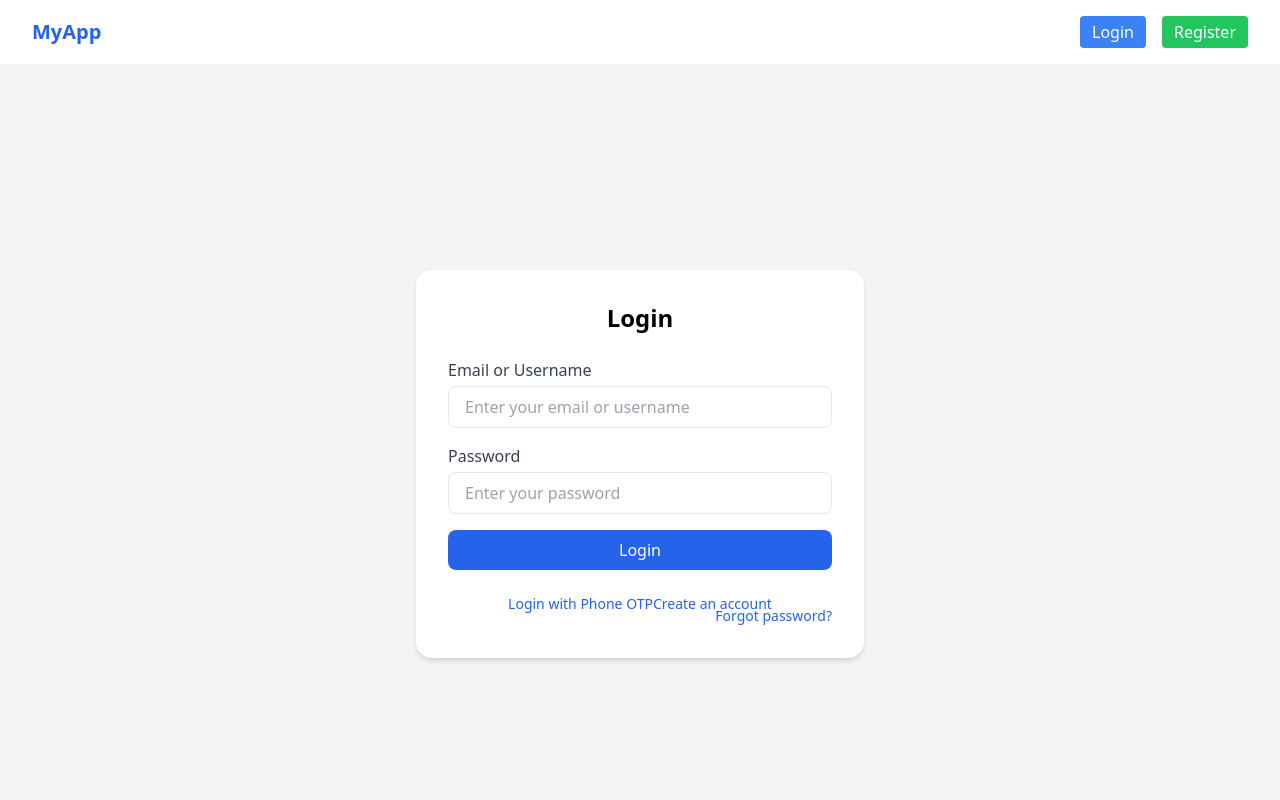
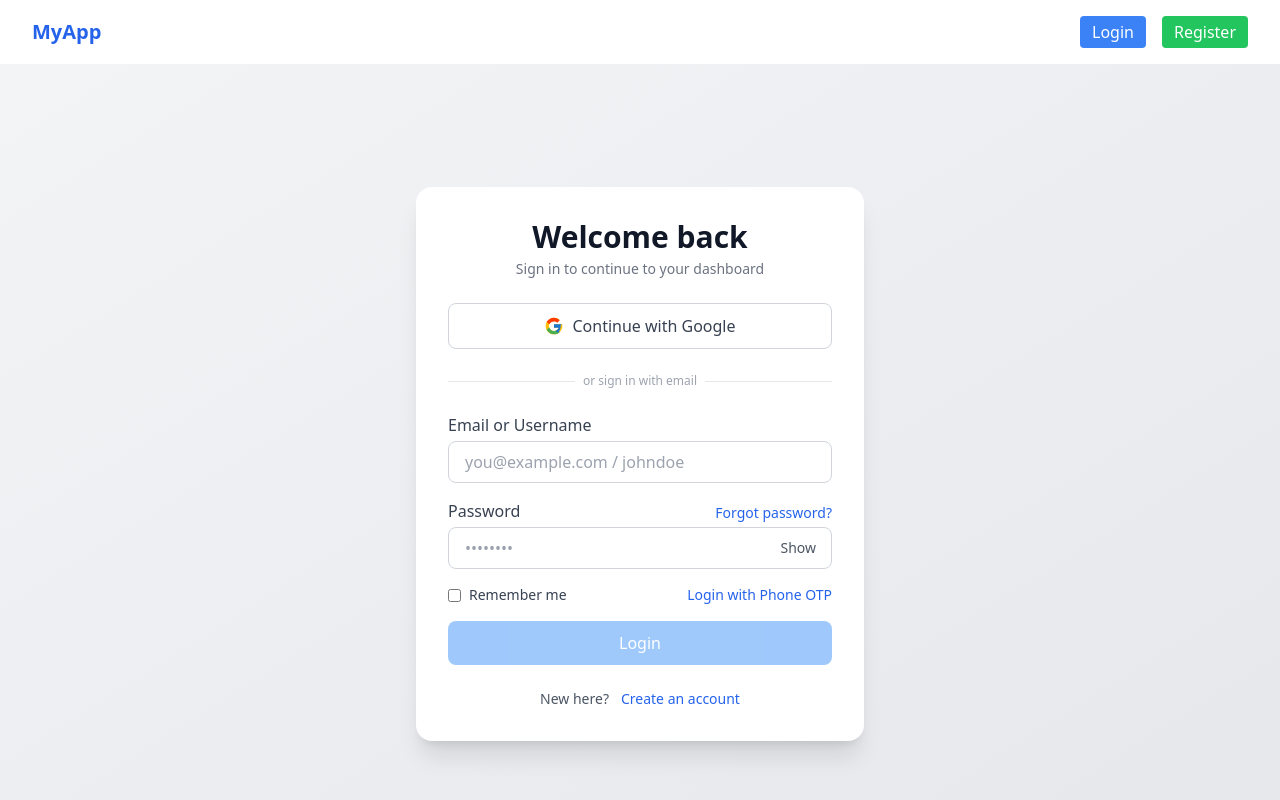
Before and after one commit to HussainShafayet/accounts-service, a React (Vite) app: page /login in a window 1280 px wide. Shown: the top 800 px of the page. Built offline with nearby package versions, Linux system fonts and the light colour scheme; no server answers.

Commit message:
Login UI update

```diff
--- a/src/pages/Login.jsx
+++ b/src/pages/Login.jsx
@@ -1,85 +1,255 @@
 // src/pages/Login.jsx
-import { useState, useEffect } from "react";
+import { useState, useEffect, useRef } from "react";
 import { useDispatch, useSelector } from "react-redux";
-import { loginUser, fetchMe } from "../features/auth/authThunks";
+import { loginUser /*, fetchMe*/ } from "../features/auth/authThunks";
 import { Link, useNavigate } from "react-router-dom";
 
 export default function Login() {
   const dispatch = useDispatch();
   const navigate = useNavigate();
-  const { loading, error, isAuthenticated, user } = useSelector((s) => s.auth);
+  const { loading, error, isAuthenticated } = useSelector((s) => s.auth);
 
   const [form, setForm] = useState({ identifier: "", password: "" });
+  const [touched, setTouched] = useState({});
+  const [showPw, setShowPw] = useState(false);
+  const [localError, setLocalError] = useState("");
+  const [capsOn, setCapsOn] = useState(false);
 
-  // if already authenticated -> go dashboard
+  const pwRef = useRef(null);
+
+  // already authenticated → go dashboard
   useEffect(() => {
     if (isAuthenticated) navigate("/dashboard");
   }, [isAuthenticated, navigate]);
 
-  const onSubmit = (e) => {
+  // simple validation
+  const errors = {};
+  if (touched.identifier && !form.identifier.trim()) {
+    errors.identifier = "Please enter your email or username.";
+  }
+  if (touched.password && !form.password) {
+    errors.password = "Please enter your password.";
+  }
+
+  const onSubmit = async (e) => {
     e.preventDefault();
-    const body = form.identifier.includes("@")
-      ? { login: form.identifier, password: form.password }
-      : { login: form.identifier, password: form.password };
+    setTouched({ identifier: true, password: true });
+    setLocalError("");
 
-    dispatch(loginUser(body)).then((res) => {
-      if (res.meta.requestStatus === "fulfilled") {
-        // optional fetch profile
-        //dispatch(fetchMe());
-      }
-    });
+    if (!form.identifier.trim() || !form.password) return;
+
+    const body = { login: form.identifier.trim(), password: form.password };
+
+    const res = await dispatch(loginUser(body));
+    if (res.meta.requestStatus === "fulfilled") {
+      // optionally: dispatch(fetchMe());
+      navigate("/dashboard");
+    } else {
+      // optional local friendly mapping
+      setLocalError(
+        typeof res.payload === "string"
+          ? res.payload
+          : res?.payload?.detail || "Login failed. Check your credentials."
+      );
+    }
   };
 
+  // detect caps lock for password
+  const onKeyUpPw = (e) => {
+    if (!e?.getModifierState) return;
+    setCapsOn(e.getModifierState("CapsLock"));
+  };
+
+  const disableSubmit = loading || !form.identifier.trim() || !form.password;
+
   return (
-    <div className="flex items-center justify-center min-h-screen bg-gray-100">
-      <div className="w-full max-w-md bg-white rounded-2xl shadow-md p-8">
-        <h2 className="text-2xl font-semibold text-center mb-6">Login</h2>
-        <form onSubmit={onSubmit} className="space-y-4">
+    <div className="flex items-center justify-center min-h-screen bg-gradient-to-br from-gray-100 to-gray-200 px-4">
+      <div className="w-full max-w-md bg-white rounded-2xl shadow-xl p-8">
+        {/* header */}
+        <div className="text-center mb-6">
+          <h2 className="text-3xl font-bold text-gray-900">Welcome back</h2>
+          <p className="text-gray-500 text-sm mt-1">
+            Sign in to continue to your dashboard
+          </p>
+        </div>
+
+        {/* 3rd-party CTA (placeholder) */}
+        <div className="space-y-3 mb-4">
+          <button
+            type="button"
+            onClick={() => {
+              // TODO: wire Google OAuth (GIS / popup)
+              // e.g., dispatch(loginWithGoogle()) then navigate
+              alert("Google Sign-In coming soon!");
+            }}
+            className="w-full border border-gray-300 rounded-lg py-2.5 px-4 flex items-center justify-center gap-2 hover:bg-gray-50 transition"
+          >
+            <svg
+              className="w-5 h-5"
+              viewBox="0 0 48 48"
+              xmlns="http://www.w3.org/2000/svg"
+            >
+              <path fill="#FFC107" d="M43.611,20.083H42V20H24v8h11.303C33.602,32.387,29.226,36,24,36c-6.627,0-12-5.373-12-12
+                s5.373-12,12-12c3.059,0,5.842,1.154,7.961,3.039l5.657-5.657C33.94,6.053,29.211,4,24,4C12.955,4,4,12.955,4,24
+                s8.955,20,20,20c11.045,0,20-8.955,20-20C44,22.659,43.862,21.35,43.611,20.083z"/>
+              <path fill="#FF3D00" d="M6.306,14.691l6.571,4.819C14.655,16.109,18.961,13,24,13c3.059,0,5.842,1.154,7.961,3.039l5.657-5.657
+                C33.94,6.053,29.211,4,24,4C16.318,4,9.656,8.337,6.306,14.691z"/>
+              <path fill="#4CAF50" d="M24,44c5.166,0,9.86-1.977,13.409-5.195l-6.19-5.238C29.23,35.483,26.747,36,24,36
+                c-5.201,0-9.565-3.584-11.121-8.442l-6.512,5.02C9.691,39.556,16.322,44,24,44z"/>
+              <path fill="#1976D2" d="M43.611,20.083H42V20H24v8h11.303c-1.088,3.387-3.932,6.064-7.493,7.189l6.19,5.238
+                C35.06,39.623,40,32.5,40,24C40,22.659,39.862,21.35,43.611,20.083z"/>
+            </svg>
+            <span className="font-medium text-gray-700">Continue with Google</span>
+          </button>
+        </div>
+
+        {/* divider */}
+        <div className="relative my-6">
+          <div className="absolute inset-0 flex items-center">
+            <div className="w-full border-t border-gray-200" />
+          </div>
+          <div className="relative flex justify-center text-xs">
+            <span className="px-2 bg-white text-gray-400">or sign in with email</span>
+          </div>
+        </div>
+
+        {/* form */}
+        <form onSubmit={onSubmit} className="space-y-4" noValidate>
+          {/* identifier */}
           <div>
-            <label className="block text-gray-700 mb-1">Email or Username</label>
+            <label htmlFor="identifier" className="block text-gray-700 mb-1">
+              Email or Username
+            </label>
             <input
+              id="identifier"
               type="text"
-              placeholder="Enter your email or username"
+              placeholder="you@example.com / johndoe"
               value={form.identifier}
-              onChange={(e) => setForm({ ...form, identifier: e.target.value })}
-              required
-              className="w-full px-4 py-2 border rounded-lg focus:outline-none focus:ring-2 focus:ring-blue-500"
+              onChange={(e) =>
+                setForm((f) => ({ ...f, identifier: e.target.value }))
+              }
+              onBlur={() => setTouched((t) => ({ ...t, identifier: true }))}
+              autoComplete="username email"
+              inputMode="email"
+              className={`w-full px-4 py-2 rounded-lg border focus:outline-none focus:ring-2 ${
+                errors.identifier
+                  ? "border-red-400 focus:ring-red-400"
+                  : "border-gray-300 focus:ring-blue-500"
+              }`}
             />
-          </div>
-          <div>
-            <label className="block text-gray-700 mb-1">Password</label>
-            <input
-              type="password"
-              placeholder="Enter your password"
-              value={form.password}
-              onChange={(e) => setForm({ ...form, password: e.target.value })}
-              required
-              className="w-full px-4 py-2 border rounded-lg focus:outline-none focus:ring-2 focus:ring-blue-500"
-            />
+            {errors.identifier && (
+              <p className="text-red-500 text-xs mt-1" role="alert">
+                {errors.identifier}
+              </p>
+            )}
           </div>
 
-          {error && <p className="text-red-500 text-sm">{typeof error === "string" ? error : JSON.stringify(error)}</p>}
+          {/* password */}
+          <div>
+            <div className="flex items-center justify-between">
+              <label htmlFor="password" className="block text-gray-700 mb-1">
+                Password
+              </label>
+              <Link
+                to="/forgot-password"
+                className="text-sm text-blue-600 hover:underline"
+              >
+                Forgot password?
+              </Link>
+            </div>
+            <div className="relative">
+              <input
+                id="password"
+                ref={pwRef}
+                type={showPw ? "text" : "password"}
+                placeholder="••••••••"
+                value={form.password}
+                onChange={(e) =>
+                  setForm((f) => ({ ...f, password: e.target.value }))
+                }
+                onBlur={() => setTouched((t) => ({ ...t, password: true }))}
+                onKeyUp={onKeyUpPw}
+                autoComplete="current-password"
+                className={`w-full px-4 py-2 rounded-lg border focus:outline-none focus:ring-2 pr-12 ${
+                  errors.password
+                    ? "border-red-400 focus:ring-red-400"
+                    : "border-gray-300 focus:ring-blue-500"
+                }`}
+              />
+              <button
+                type="button"
+                onClick={() => setShowPw((v) => !v)}
+                className="absolute right-2 top-1/2 -translate-y-1/2 text-sm text-gray-600 px-2 py-1 rounded hover:bg-gray-100"
+                aria-label={showPw ? "Hide password" : "Show password"}
+                tabIndex={-1}
+              >
+                {showPw ? "Hide" : "Show"}
+              </button>
+            </div>
+            {capsOn && (
+              <p className="text-amber-600 text-xs mt-1" role="status">
+                Caps Lock is ON
+              </p>
+            )}
+            {errors.password && (
+              <p className="text-red-500 text-xs mt-1" role="alert">
+                {errors.password}
+              </p>
+            )}
+          </div>
 
-          <button disabled={loading} type="submit" className="w-full py-2 px-4 bg-blue-600 text-white rounded-lg hover:bg-blue-700 transition disabled:opacity-50">
+          {/* remember + phone login */}
+          <div className="flex items-center justify-between">
+            <label className="inline-flex items-center gap-2 text-sm text-gray-700 select-none">
+              <input
+                type="checkbox"
+                className="rounded border-gray-300 text-blue-600 focus:ring-blue-500"
+                // TODO: wire Remember me with your session strategy if needed
+                onChange={() => {}}
+              />
+              Remember me
+            </label>
+
+            <Link
+              to="/phone-login"
+              className="text-sm text-blue-600 hover:underline"
+            >
+              Login with Phone OTP
+            </Link>
+          </div>
+
+        {/* server + local errors */}
+        {(error || localError) && (
+          <div
+            className="text-red-700 bg-red-50 border border-red-200 rounded p-3 text-sm"
+            role="alert"
+          >
+            {typeof (localError || error) === "string"
+              ? localError || error
+              : JSON.stringify(localError || error)}
+          </div>
+        )}
+
+          {/* submit */}
+          <button
+            disabled={disableSubmit}
+            type="submit"
+            className={`w-full py-2.5 rounded-lg font-medium transition ${
+              disableSubmit
+                ? "bg-blue-400 text-white cursor-not-allowed opacity-60"
+                : "bg-blue-600 text-white hover:bg-blue-700"
+            }`}
+          >
             {loading ? "Signing in..." : "Login"}
           </button>
         </form>
 
-        <div className="mt-6 text-center text-gray-600 text-sm">
-          <Link to="/phone-login" className="text-blue-600 hover:underline">
-            Login with Phone OTP
+        {/* footer links */}
+        <div className="mt-6 text-center text-sm text-gray-600 space-x-3">
+          <span>New here?</span>
+          <Link to="/register" className="text-blue-600 hover:underline">
+            Create an account
           </Link>
-          <Link to="/register" className="text-blue-600 hover:underline">Create an account</Link>
-
-           {/* Forgot password link (password ফিল্ডের নিচে বা বাটনের উপরে) */}
-  <div className="flex justify-end -mt-2">
-    <Link
-      to="/forgot-password"
-      className="text-sm text-blue-600 hover:underline"
-    >
-      Forgot password?
-    </Link>
-  </div>
         </div>
       </div>
     </div>
```
